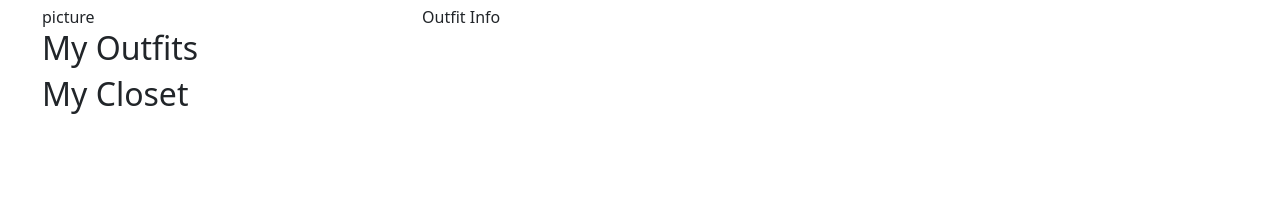
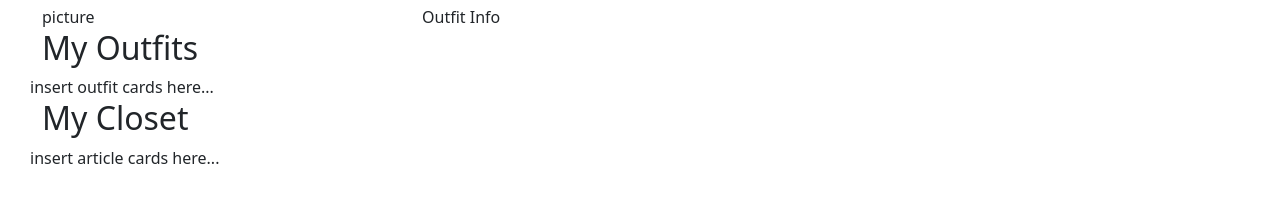
Before and after one commit to Rigo19/drobeApp, a plain HTML site: page frontend/index.html in a window 1280 px wide. Shown: the part 133-336 px from the top of the page. Drawn offline with nearby package versions, Linux system fonts and the light colour scheme.

Commit message:
CP-11 added placeholders for sections

```diff
--- a/frontend/index.html
+++ b/frontend/index.html
@@ -52,9 +52,15 @@
         </div>
         <div class="container">
             <h2>My Outfits</h2>
+            <div class="row">
+                insert outfit cards here...
+            </div>
         </div>
         <div class="container">
             <h2>My Closet</h2>
+            <div class="row">
+                insert article cards here...
+            </div>
         </div>
     </body>
 </html>
```
